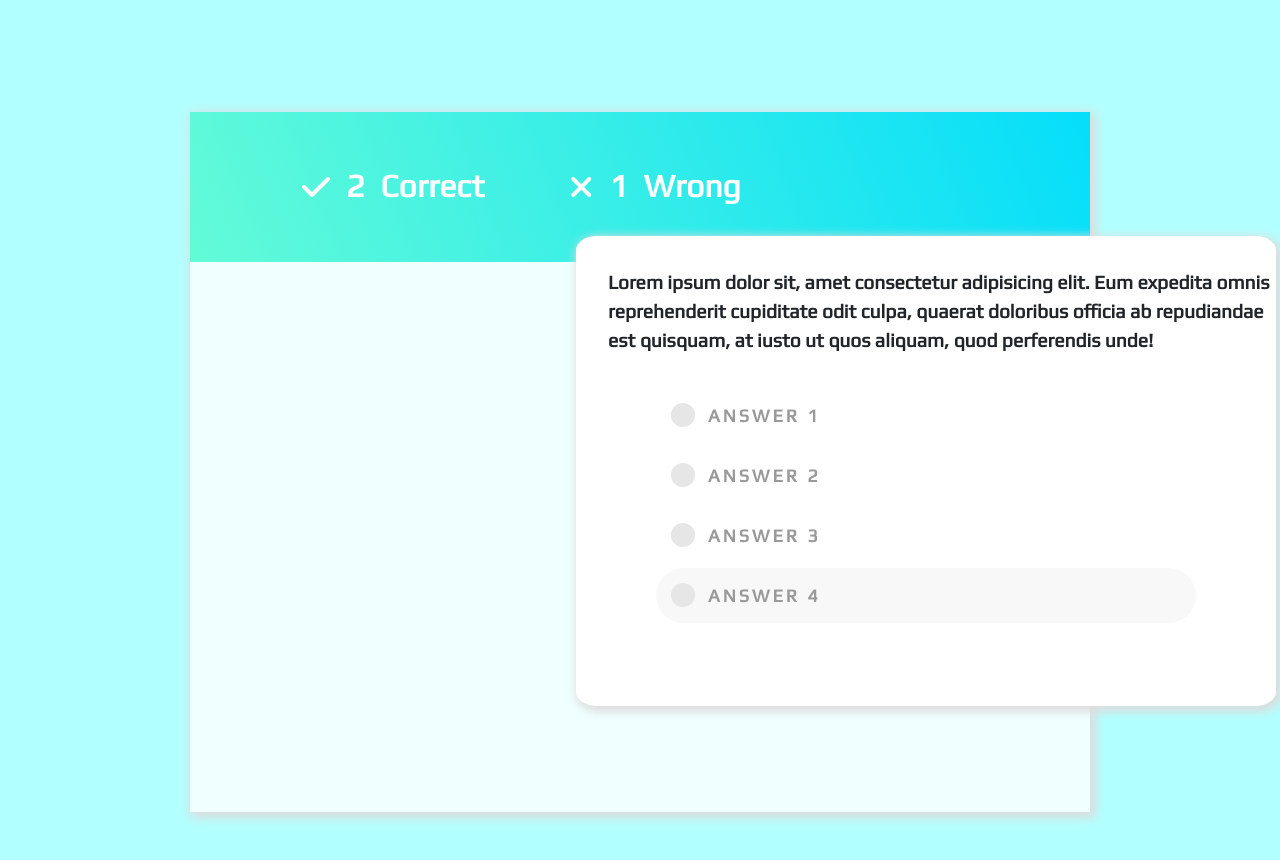
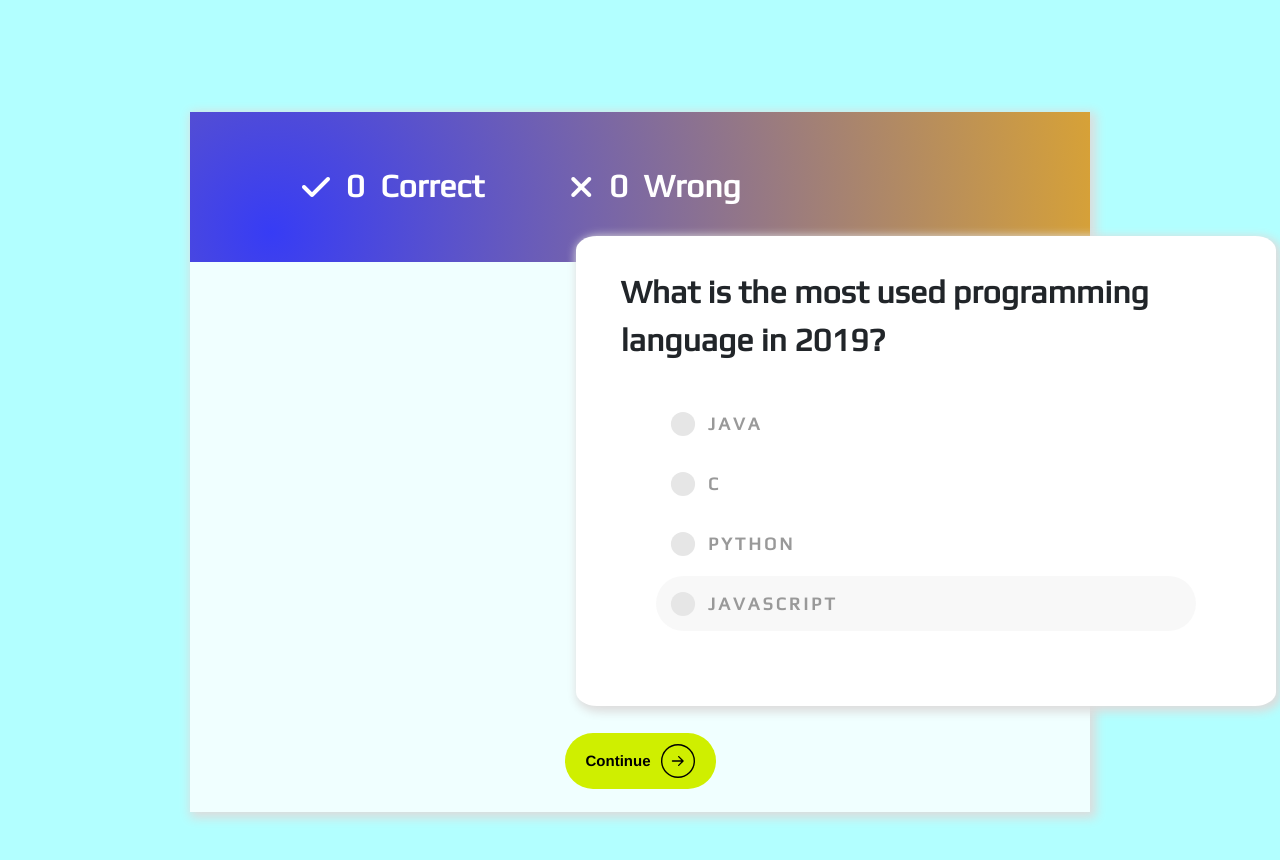
Before and after one commit to kasidet2501/Mini-Project-Js, a plain HTML site: page quiz/index.html in a window 1280 px wide. Drawn offline with Linux system fonts and the light colour scheme.

Commit message:
update Quiz

```diff
--- a/quiz/index.html
+++ b/quiz/index.html
@@ -15,12 +15,12 @@
         <div class="top">
             <div class="correct">
                 <i class="fa fa-check fa-2xl" style="color: #ffffff;"></i>
-                <p id="correct">2 </p>
+                <p id="correct">0 </p>
                 <p> Correct</p>
             </div>
             <div class="wrong">
                 <i class="fa-solid fa-xmark fa-2xl" style="color: #ffffff;"></i>
-                <p id="correct">1 </p>
+                <p id="wrong">0 </p>
                 <p> Wrong</p>
             </div>
         </div>
@@ -42,37 +42,46 @@
 
         <div class="buttom">
             <!-- <button type="button" class="btn btn-primary">Submit</button> -->
+            <div class="continue" id="btnContinue">
+                <button id="continue">
+                    <span>Continue</span>
+                    <svg width="34" height="34" viewBox="0 0 74 74" fill="none" xmlns="http://www.w3.org/2000/svg">
+                        <circle cx="37" cy="37" r="35.5" stroke="black" stroke-width="3"></circle>
+                        <path d="M25 35.5C24.1716 35.5 23.5 36.1716 23.5 37C23.5 37.8284 24.1716 38.5 25 38.5V35.5ZM49.0607 38.0607C49.6464 37.4749 49.6464 36.5251 49.0607 35.9393L39.5147 26.3934C38.9289 25.8076 37.9792 25.8076 37.3934 26.3934C36.8076 26.9792 36.8076 27.9289 37.3934 28.5147L45.8787 37L37.3934 45.4853C36.8076 46.0711 36.8076 47.0208 37.3934 47.6066C37.9792 48.1924 38.9289 48.1924 39.5147 47.6066L49.0607 38.0607ZM25 38.5L48 38.5V35.5L25 35.5V38.5Z" fill="black"></path>
+                    </svg>
+                </button>
+            </div>
         </div>
 
     </div>
 
-    <div class="quiz">
+    <div class="quiz" id="quiz">
         <div class="question">
             <p id="question">
-                Lorem ipsum dolor sit, amet consectetur adipisicing elit. Eum expedita omnis reprehenderit cupiditate odit culpa, quaerat doloribus officia ab repudiandae est quisquam, at iusto ut quos aliquam, quod perferendis unde!
+                QUESTION
             </p>
         </div>
 
-        <div class="answer">
+        <div class="answer" id="quiz">
             <label class="label">
-              <input value="value-2" name="value-radio" id="value-2" class="radio-input" type="radio">
+              <input  value="" name="answer" id="a"  class="radio-input" type="radio">
               <div class="radio-design"></div>
-              <div class="label-text" id="a">Answer 1</div>
+              <div class="label-text" id="a_text">Answer 1</div>
             </label>
             <label class="label">
-              <input value="value-3" name="value-radio" id="value-3" class="radio-input" type="radio">
+              <input value="" name="answer" id="b" class="radio-input" type="radio">
               <div class="radio-design"></div>
-              <div class="label-text" id="b">Answer 2</div>
+              <div class="label-text" id="b_text">Answer 2</div>
             </label>
             <label class="label">
-              <input value="value-4" name="value-radio" id="value-4" class="radio-input" type="radio">
+              <input value="" name="answer" id="c" class="radio-input" type="radio">
               <div class="radio-design"></div>
-              <div class="label-text" id="c">Answer 3</div>
+              <div class="label-text" id="c_text">Answer 3</div>
             </label>
             <label class="label">
-                <input value="value-4" name="value-radio" id="value-4" class="radio-input" type="radio">
+                <input value="" name="answer" id="d" class="radio-input" type="radio">
                 <div class="radio-design"></div>
-                <div class="label-text" id="d">Answer 4</div>
+                <div class="label-text" id="d_text">Answer 4</div>
               </label>
           </div>
     </div>
--- a/quiz/script.js
+++ b/quiz/script.js
@@ -0,0 +1,110 @@
+const quiz = document.getElementById("quiz");
+const btnContinue = document.getElementById("btnContinue");
+const questionEl = document.getElementById('question');
+const answerEls = document.querySelectorAll(".answer");
+const a_text = document.getElementById('a_text');
+const b_text = document.getElementById('b_text');
+const c_text = document.getElementById('c_text');
+const d_text = document.getElementById('d_text');
+const button = document.getElementById("continue");
+const correct = document.getElementById("correct");
+const wrong = document.getElementById("wrong");
+
+const quizData = [
+    {
+        question: "What is the most used programming language in 2019?",
+        a: "Java",
+        b: "C",
+        c: "Python",
+        d: "JavaScript",
+        correct: "d",
+    },
+    {
+        question: "Who is the President of US?",
+        a: "Florin Pop",
+        b: "Donald Trump",
+        c: "Ivan Saldano",
+        d: "Mihai Andrei",
+        correct: "b",
+    },
+    {
+        question: "What does HTML stand for?",
+        a: "Hypertext Markup Language",
+        b: "Cascading Style Sheet",
+        c: "Jason Object Notation",
+        d: "Helicopters Terminals Motorboats Lamborginis",
+        correct: "a",
+    },
+    {
+        question: "What year was JavaScript launched?",
+        a: "1996",
+        b: "1995",
+        c: "1994",
+        d: "none of the above",
+        correct: "b",
+    },
+];
+
+let currentQues = 0;
+let scoreCorrect = 0;
+let scoreWrong = 0;
+nextQuiz();
+
+
+function nextQuiz(){
+    const currentQuiz = quizData[currentQues];
+
+    questionEl.innerText = currentQuiz.question;
+    a_text.innerText = currentQuiz.a;
+    b_text.innerText = currentQuiz.b;
+    c_text.innerText = currentQuiz.c;
+    d_text.innerText = currentQuiz.d;
+
+    setRadioValue();
+}
+
+function setRadioValue() {
+    const currentQuiz = quizData[currentQues];
+
+    document.getElementById("a").setAttribute("value", currentQuiz.a);
+    document.getElementById("b").setAttribute("value", currentQuiz.b);
+    document.getElementById("c").setAttribute("value", currentQuiz.c);
+    document.getElementById("d").setAttribute("value", currentQuiz.d);
+
+  }
+
+button.addEventListener('click',() => {
+    console.log(quizData.length);
+    if(currentQues != quizData.length-1){
+        nextQuiz();
+    }
+    else{
+        checkAnswer();
+        quiz.innerHTML = `
+                <br><br><br><br><br><br><br>
+                <center><h2>You answered correctly at ${scoreCorrect}/${quizData.length} <i class="fa-solid fa-fire-flame-curved fa-bounce fa-xl" style="color: #ff0000;"></i> .</h2>
+                <br><button onclick="location.reload()">Reload</button></center>
+            `;
+        btnContinue.innerHTML = '';
+    }
+
+    checkAnswer();
+    currentQues++;
+});
+
+function checkAnswer(){
+    const selected = document.querySelector('input[name="answer"]:checked');
+    const currentQuiz = quizData[currentQues];
+    const Ans = currentQuiz.correct;
+    console.log("selected:",selected.id," Answer:",Ans);
+
+    if(selected.id == Ans){
+        scoreCorrect++;
+        correct.innerHTML = scoreCorrect;
+    }
+    else{
+        scoreWrong++;
+        wrong.innerHTML = scoreWrong;
+    }
+
+}
--- a/quiz/style.css
+++ b/quiz/style.css
@@ -31,15 +31,18 @@ body{
     flex-direction: row;
     width: 900px;
     height: 150px;
-    background-image: linear-gradient( 68.4deg,  rgba(99,251,215,1) -0.4%, rgba(5,222,250,1) 100.2% );
+    background-image: radial-gradient( circle 897px at 9% 80.3%,  rgba(55,60,245,1) 0%, rgba(234,161,15,0.90) 100.2% );
     margin-left: -12px;
     align-items: center;
 }
 .buttom{
+    display: flex;
     width: 900px;
     height: 550px;
     background-color: #F0FFFF;
     margin-left: -12px;
+    align-items: center;
+    justify-content: center;
 }
 .correct{
     display: flex;
@@ -102,13 +105,15 @@ body{
     /* background-color: aqua; */
     text-align: start;
     font-size: 18px;
+    padding-top: -0.5rem;
+    padding-left: 1.5rem;
     width: 700px;
-    height: 150px;
+    /* height: 150px; */
 }
 .question p{
     padding-top: 2rem;
-    padding-left: 2rem;
-    font-size: 1.2rem;
+    padding-left: 1.3rem;
+    font-size: 2rem;
     font-weight: bold;
 }
 
@@ -119,7 +124,7 @@ body{
 .answer{
     display: block;
     margin: 5rem;
-    margin-top: -0.2rem;
+    margin-top: 2rem;
 }
 .label {
     display: flex;
@@ -183,3 +188,40 @@ body{
   .radio-input:checked~.label-text {
     color: hsl(0, 0%, 40%);
   }
+
+  /* Button */
+.continue{
+  margin-top: 28rem;
+}
+
+  button {
+    cursor: pointer;
+    font-weight: 700;
+    font-family: Helvetica,"sans-serif";
+    transition: all .2s;
+    padding: 10px 20px;
+    border-radius: 100px;
+    background: #cfef00;
+    border: 1px solid transparent;
+    display: flex;
+    align-items: center;
+    font-size: 15px;
+  }
+
+  button:hover {
+    background: #c4e201;
+  }
+
+  button > svg {
+    width: 34px;
+    margin-left: 10px;
+    transition: transform .3s ease-in-out;
+  }
+
+  button:hover svg {
+    transform: translateX(5px);
+  }
+
+  button:active {
+    transform: scale(0.95);
+  }
```
